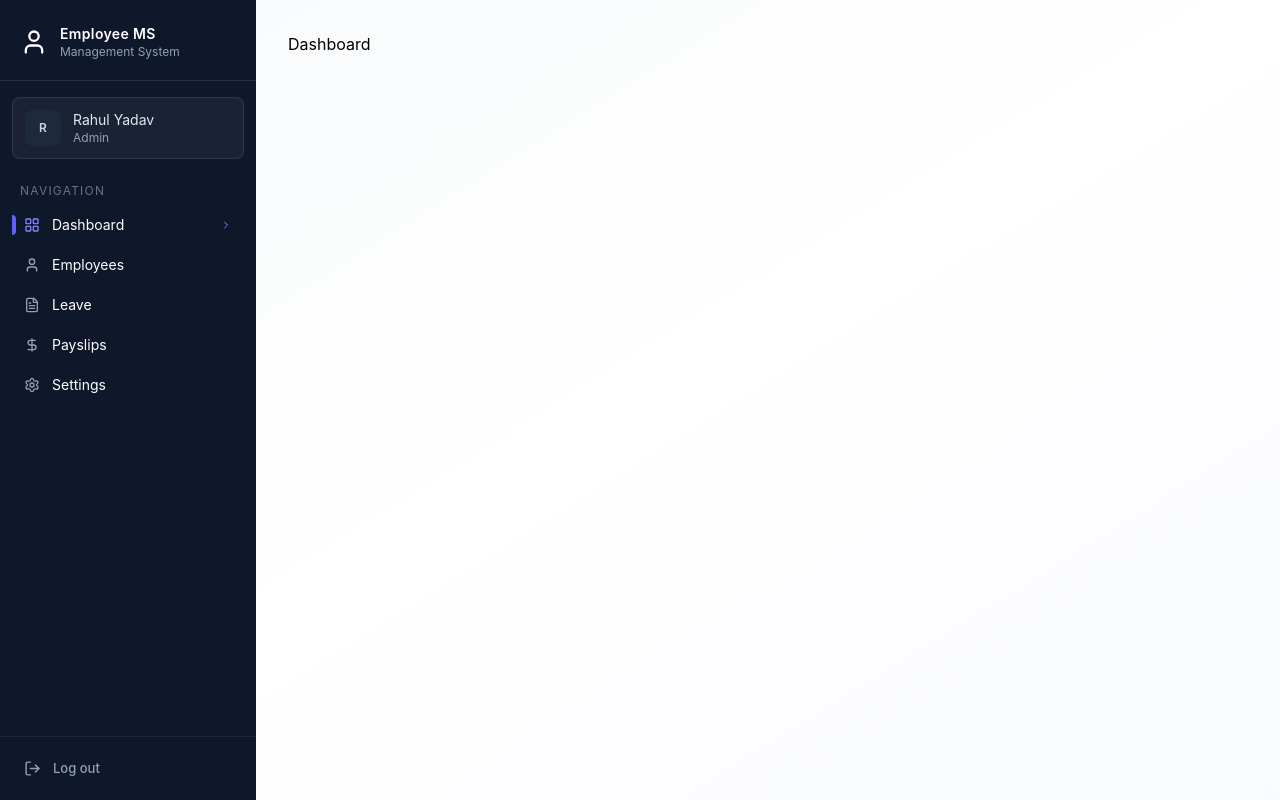
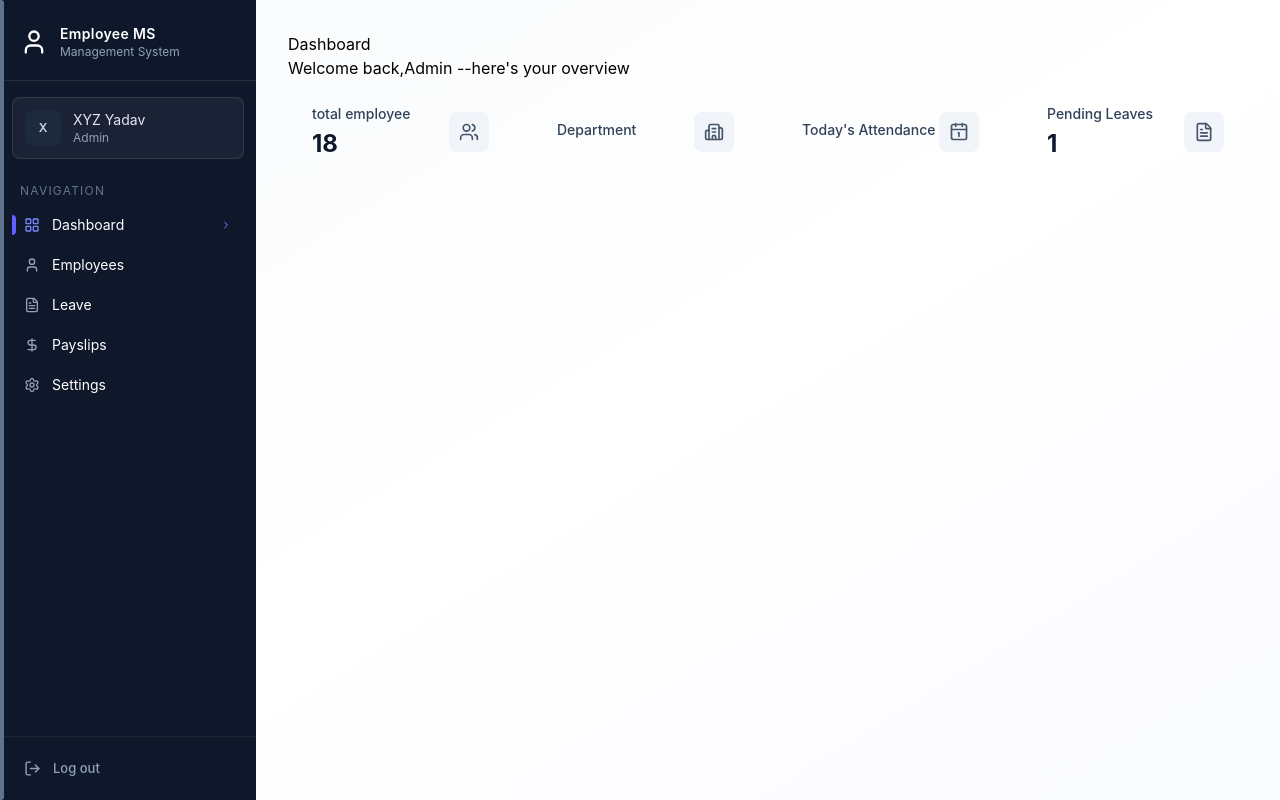
Before and after one commit to rahulydvydv/fullstack-ems, a React (Vite) app: page /dashboard in a window 1280 px wide. Built offline with nearby package versions, Linux system fonts and the light colour scheme.

Commit message:
add the admin dashboard

```diff
--- a/src/App.jsx
+++ b/src/App.jsx
@@ -2,7 +2,7 @@ import { Toaster } from "react-hot-toast"
 import { Route, Routes , Navigate , } from "react-router-dom"
 import Layout from "./pages/Layout"
 import Login from "./pages/Login"
-import Addendance from "./pages/Addendance"
+import Attendance from "./pages/Attendance"
 import Leave from "./pages/Leave"
 import Settings from "./pages/Settings"
 import Payslips from "./pages/Payslips"
@@ -17,12 +17,12 @@ const App = () => {
       <Toaster />
       <Routes>
         <Route path="/login" element={<Login />} />
-        <Route path="/login/admin" element={<Loginform roll="adimi" tittle="Admin Portal"  subtitle="Sign in to manage the organization" />} />
-        <Route path="/login/employee" element={<Loginform role="employee" tittle="Employee Portal"  subtitle="Sign in  to access your account" />} />
+        <Route path="/login/admin" element={<Loginform roll="Admin" tittle="ADMIN Portal"  subtitle="Sign in to manage the organization" />} />
+        <Route path="/login/employee" element={<Loginform role="Empoyee" tittle="Employee Portal"  subtitle="Sign in  to access your account" />} />
         <Route element={<Layout />}>
           <Route path="/dashboard" element={<Dashboard />} />
           <Route path="/employees" element={<Employees />} />
-          <Route path="/attendance" element={<Addendance />} />
+          <Route path="/attendance" element={<Attendance />} />
           <Route path="/leave" element={<Leave/>} />
           <Route path="/payslips" element={<Payslips/>} />
           <Route path = "/settings" element = {<Settings/>} />
--- /dev/null
+++ b/src/components/AdminDashboard.jsx
@@ -0,0 +1,57 @@
+import { Building2Icon, Calendar1Icon, FileTextIcon, UsersIcon } from 'lucide-react'
+import React from 'react'
+
+const AdminDashboard = ({ data }) => {
+    const stats = [
+        {
+            icon: UsersIcon,
+            value: data.currentMonthAttendance,
+            label: "total employee",
+            discription: "active workforce",
+        },
+        {
+            icon: Building2Icon,
+            value: data.totalDepartment,
+            label: "Department",
+            discription: "Organization Units",
+        },
+        {
+            icon: Calendar1Icon,
+            value: data.todayAttendance,
+            label: "Today's Attendance",
+            discription: "Cheaked in today ",
+        },
+        {
+            icon: FileTextIcon,
+            value: data.pendingLeaves,
+            label: "Pending Leaves",
+            discription: "Awaiting approval",
+        },
+    ]
+    return (
+        <div className='animate-fade-in'>
+            <div className='page-header'>
+                <h1 className='page-title'>Dashboard</h1>
+                <p className='page-subtitle'>
+                    Welcome back,Admin --here's your overview
+                </p>
+            </div>
+            <div className='grid grid-cols-1 sm:grid-cols-2 lg:grid-cols-4 gap-4 sm:gap-5 mb-8'>
+                {stats.map((s) => (
+                    <div key={s.label} className='card card-hover p-5 sm:p-6 ralative overflow-hidden group flex items-center justify-between'>
+                        <div>
+                            <div className='absolute left-0 top-0  bottom-0 w-1 rounded-r-full bg-slate-500/70' />
+                            <p className='text-sm font-medium text-slate-700'>{s.label}</p>
+                            <p className='text-2xl font-bold text-slate-900 mt-1'>{s.value}</p>
+                        </div>
+                        <s.icon className='size-10 p-2.5 rounded-lg bg-slate-100 text-slate-600 group-hover:bg-indigo-50 group-hover:text-indigo-600 transition-colors' />
+                    </div>
+                ))}
+
+            </div>
+
+        </div>
+    )
+}
+
+export default AdminDashboard
--- /dev/null
+++ b/src/components/EmployeesDashboard.jsx
@@ -0,0 +1,73 @@
+import { ArrowRightIcon, Calendar1Icon, DollarSignIcon, FileTextIcon,   } from 'lucide-react';
+import { Link } from 'react-router-dom';
+
+
+
+const EmployeesDashboard = ({ data }) => {
+    const emp = data?.Employee;
+
+    const cards = [
+        {
+            icon: Calendar1Icon,
+            value: data.currentMonthAttendance,
+            title: "Days Present",
+            Subtitle: "This Month",
+        },
+        {
+            icon: FileTextIcon,
+            value: data.pendingLeaves,
+            title: "Pending Leaves",
+            Subtitle: "Awaiting approval",
+        },
+        {
+            icon: DollarSignIcon,
+            value: data.latestPayslip ? `$${data.latestPayslip.netSalary?.toLocaleString()}` : "Latest Payslip",
+            title: "Latest Payslip",
+            Subtitle: "Most recent payout",
+        },
+
+    ]
+
+    return (
+        <div className='animate-fade-in'>
+            <div className='page-header'>
+                <h1 className='page-title'>Welcome,{emp?.firstname}!</h1>
+                <p className='page-subtitle'>
+                    {emp?.position}-{emp?.department || "No Department"}
+                </p>
+            </div>
+            <div className='grid grid-cols-1 sm:grid-cols-3 gap-4 sm:gap-5 mb-8'>
+                {cards.map((card, index) => (
+                    <div key={index} className='card card-hover p-5 sm:p-6 ralative overflow-hidden group flex items-center justify-between'>
+                        <div>
+                            <div className='absolute left-0 top-0  bottom-0 w-1 rounded-r-full bg-slate-500/70' />
+                            <p className='text-sm font-medium text-slate-700'>{card.title}</p>
+                            <p className='text-2xl font-bold text-slate-900 mt-1'>{card.value}</p>
+                        </div>
+                        <card.icon className='size-10 p-2.5 rounded-lg bg-slate-100 text-slate-600 group-hover:bg-indigo-50 group-hover:text-indigo-600 transition-colors' />
+                    </div>
+                ))}
+
+            </div>
+            <div className='flex flex-col sm:flex-row gap-3'>
+                <Link
+  to="/attendance"
+  className="text-center inline-flex items-center justify-center gap-2
+             px-4 py-2 rounded-lg
+             bg-blue-600 text-white
+             shadow-lg shadow-blue-500/40
+             backdrop-blur-sm
+             hover:bg-blue-700 transition"
+>
+  Mark Attendance
+  <ArrowRightIcon className="w-4 h-4" />
+</Link>
+                <Link to="/leave" className='btn-secondary text-center'>
+                Apply for Leave
+                </Link>
+            </div>
+        </div>
+    )
+}
+
+export default EmployeesDashboard
--- /dev/null
+++ b/src/components/Loading.jsx
@@ -0,0 +1,13 @@
+
+
+const Loading = () => {
+    return (
+        <div className="flex justify-center h-screen items-center">
+            <div className="animate-spin size-8 border-2 border-indigo-600 border-t-transparent rounded-full">
+            </div>
+
+        </div>
+    )
+}
+
+export default Loading
--- a/src/components/Sidebar.jsx
+++ b/src/components/Sidebar.jsx
@@ -21,7 +21,7 @@ const Sidebar = () => {
 
   useEffect(() => {
     const dummyProfileData = {
-      firstName: "Rahul",
+      firstName: "XYZ",
       lastName: "Yadav",
     };
     setUserName(
@@ -33,11 +33,11 @@ const Sidebar = () => {
     setMobileOpen(false);
   }, [pathname]);
 
-  const role = "ADMIN" || "Employee";
+  const role = "Admin" || "Employee";
 
   const navItems = [
     { name: "Dashboard", href: "/dashboard", icon: LayoutGridIcon },
-    role === "ADMIN"
+    role === "Admin"
       ? { name: "Employees", href: "/employees", icon: UserIcon }
       : { name: "Attendance", href: "/attendance", icon: CalendarIcon },
     { name: "Leave", href: "/leave", icon: FileTextIcon },
@@ -87,7 +87,7 @@ const Sidebar = () => {
             <div>
               <p className="text-sm text-slate-200">{userName}</p>
               <p className="text-xs text-slate-400">
-                {role === "ADMIN" ? "Admin" : "Employee"}
+                {role === "Admin" ? "Admin" : "Employee"}
               </p>
             </div>
           </div>
--- a/src/pages/Dashboard.jsx
+++ b/src/pages/Dashboard.jsx
@@ -1,9 +1,43 @@
+
+import { useEffect, useState } from "react"
+import Loading from "../components/Loading"
+import EmployeesDashboard from "../components/EmployeesDashboard"
+import AdminDashboard from "../components/AdminDashboard"
+
+const Dashboard = () => {
+  const [data,setData] = useState(null)
+  const [loading , setLoading] = useState(true)
+ const dummyemployeeDashboadData = {
+  role: "Admin",
+  Employee: {
+    firstname: "John",
+    lastname: "Doe",
+    position: "Developer",
+    department: "HR"
+  },
+  currentMonthAttendance: 18,
+  pendingLeaves: 1,
+  latestPayslip: {
+    netSalary: 30000
+  }
+}
 
 
-const Dashboard = () => {
-  return (
-    <div>Dashboard</div>
-  )
+  useEffect(()=>{
+    setData(dummyemployeeDashboadData)
+    setTimeout(()=>{
+      setLoading(false)
+    },1000)
+  },[])
+
+  if(loading)return <Loading/>
+  if(!data)return <p className="text-center text-slate-500 py-12">Failed to load Dashboard</p>
+  if(data.role ==="Admin"){
+    return <AdminDashboard data={data}/>
+  }
+  else{
+    return <EmployeesDashboard data={data}/>
+  }
 }
 
 export default Dashboard
```
Also changed, not shown: src/pages/Attendance.jsx (renamed from src/pages/Addendance.jsx).
